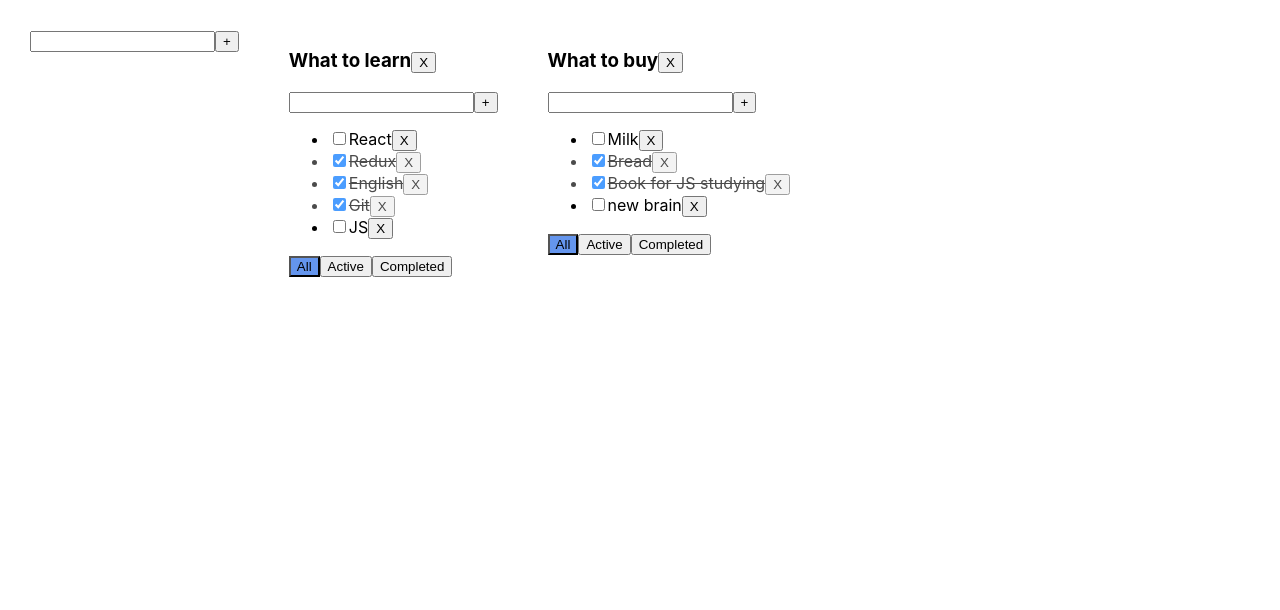
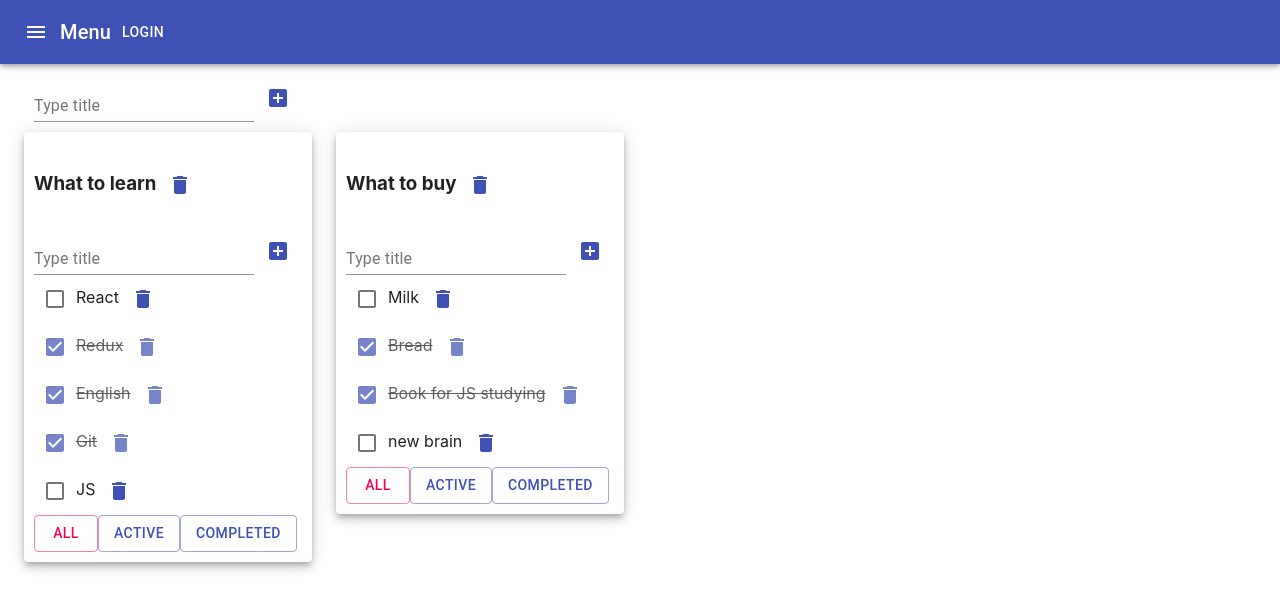
Before and after one commit to PavelSuchkov/todo_list_by_React_TS, a React (Create React App) app: page / in a window 1280 px wide. Shown: the top 610 px of the page. Built offline with nearby package versions, Linux system fonts and the light colour scheme.

Commit message:
3. material UI was added

```diff
--- a/package.json
+++ b/package.json
@@ -3,6 +3,8 @@
   "version": "0.1.0",
   "private": true,
   "dependencies": {
+    "@material-ui/core": "^4.11.3",
+    "@material-ui/icons": "^4.11.2",
     "@testing-library/jest-dom": "^4.2.4",
     "@testing-library/react": "^9.3.2",
     "@testing-library/user-event": "^7.1.2",
--- a/src/App.css
+++ b/src/App.css
@@ -1,26 +1,6 @@
-.App {
-  padding: 30px;
-  display: flex;
-}
 
-.App > div {
-  margin-right: 50px;
-}
 
 .is-done {
   opacity: 0.7;
   text-decoration: line-through;
 }
-
-.active {
-  background-color: cornflowerblue;
-}
-
-.error {
-  border: 2px solid red;
-  outline: transparent;
-}
-
-.error-message {
-  color: red;
-}
--- a/src/App.tsx
+++ b/src/App.tsx
@@ -3,6 +3,8 @@ import './App.css';
 import TodoList from "./TodoList";
 import {v1} from "uuid";
 import {AddItemForm} from "./components/AddItemForm";
+import {AppBar, Button, Container, Grid, IconButton, Paper, Toolbar, Typography} from "@material-ui/core";
+import {Menu} from "@material-ui/icons";
 
 export type TaskType = {
     title: string,
@@ -121,6 +123,8 @@ function App() {
             tasksForTodoList = tasksForTodoList.filter(t => t.isDone)
         }
         return (
+            <Grid item key={tl.id}>
+                <Paper elevation={6} style={{padding: '10px'}}>
                     <TodoList
                         todoListID={tl.id}
                         title={tl.title}
@@ -134,12 +138,32 @@ function App() {
                         changeTodoListFilter={changeTodoListFilter}
                         changeTodoListTitle={changeTodoListTitle}
                     />
+                </Paper>
+            </Grid>
         )
     })
     return (
         <div className="App">
-            <AddItemForm addItem={addTodoList} />
+
+            <AppBar position="static">
+                <Toolbar>
+                    <IconButton edge="start" color="inherit" aria-label="menu">
+                        <Menu/>
+                    </IconButton>
+                    <Typography variant="h6">
+                        Menu
+                    </Typography>
+                    <Button color="inherit">Login</Button>
+                </Toolbar>
+            </AppBar>
+            <Container fixed>
+                <Grid container style={{padding: '10px'}}>
+                    <AddItemForm addItem={addTodoList}/>
+                </Grid>
+                <Grid container spacing={3}>
                     {todoListComponent}
+                </Grid>
+            </Container>
         </div>
     );
 }
--- a/src/TodoList.tsx
+++ b/src/TodoList.tsx
@@ -2,6 +2,8 @@ import React, {ChangeEvent} from 'react';
 import {FilterValuesType, TaskType} from "./App";
 import {AddItemForm} from "./components/AddItemForm";
 import {EditableSpan} from "./components/EditableSpan";
+import {Button, Checkbox, IconButton} from "@material-ui/core";
+import {Delete} from "@material-ui/icons";
 
 
 type TodoListPropsType = {
@@ -43,42 +45,40 @@ function TodoList(props: TodoListPropsType) {
         }
 
         return (
-            <li className={t.isDone ? "is-done" : ''}>
-                <input type="checkbox"
-                       checked={t.isDone}
-                       onChange={changeTaskStatus}/>
+            <div className={t.isDone ? "is-done" : ''}>
+                <Checkbox checked={t.isDone}
+                          color={'primary'}
+                          onChange={changeTaskStatus}/>
                 <EditableSpan title={t.title} changeTitle={changeTaskTitle}/>
-                <button onClick={removeTask}>X
-                </button>
-            </li>
+                <IconButton aria-label="delete" onClick={removeTask} color={'primary'}>
+                    <Delete/>
+                </IconButton>
+
+            </div>
         )
     })
     return (
         <div>
             <h3>
                 <EditableSpan title={props.title} changeTitle={changeTodoListTitle}/>
-                <button onClick={removeTodoList}>X</button>
+                <IconButton aria-label="delete" onClick={removeTodoList} color={'primary'}>
+                    <Delete/>
+                </IconButton>
             </h3>
             <AddItemForm addItem={addTask}/>
-            <ul>
+            <div style={ { listStyle: 'none', paddingLeft: '0'} }>
                 {tasks}
-            </ul>
+            </div>
             <div>
-                <button className={props.filter === 'all' ? 'active' : ''}
-                        onClick={() => {
-                            setAllFilter()
-                        }}>All
-                </button>
-                <button className={props.filter === 'active' ? 'active' : ''}
-                        onClick={() => {
-                            setActiveFilter()
-                        }}>Active
-                </button>
-                <button className={props.filter === 'completed' ? 'active' : ''}
-                        onClick={() => {
-                            setCompletedFilter()
-                        }}>Completed
-                </button>
+                <Button variant={'outlined'} color={props.filter === 'all' ? 'secondary' : 'primary'}
+                        onClick={setAllFilter}>All
+                </Button>
+                <Button variant={'outlined'}  color={props.filter === 'active' ? 'secondary' : 'primary'}
+                        onClick={setActiveFilter}>Active
+                </Button>
+                <Button variant={'outlined'}  color={props.filter === 'completed' ? 'secondary' : 'primary'}
+                        onClick={setCompletedFilter}>Completed
+                </Button>
             </div>
         </div>
     )
--- a/src/components/AddItemForm.tsx
+++ b/src/components/AddItemForm.tsx
@@ -1,4 +1,6 @@
-import React, {useState, KeyboardEvent, ChangeEvent} from 'react';
+import React, {ChangeEvent, KeyboardEvent, useState} from 'react';
+import {IconButton, TextField} from "@material-ui/core";
+import {AddBox} from "@material-ui/icons";
 
 type AddItemFormPropsType = {
     addItem: (title: string) => void
@@ -32,14 +34,14 @@ export function AddItemForm(props: AddItemFormPropsType) {
 
     return (
         <div>
-            <input
-                value={title}
-                onChange={onChangeHandler}
-                onKeyPress={onKeyPressAddItem}
-                className={error ? 'error' : ''}
-            />
-            <button onClick={addItem}>+</button>
-            {error && <div className={'error-message'}>Title is required</div>}
+            <TextField id="standard-basic" label="Type title"
+                       value={title}
+                       onChange={onChangeHandler}
+                       onKeyPress={onKeyPressAddItem}
+                       error={!!error}
+                       helperText={error}/>
+
+            <IconButton onClick={addItem} color={'primary'}><AddBox /></IconButton>
         </div>
     )
 }
--- a/src/components/EditableSpan.tsx
+++ b/src/components/EditableSpan.tsx
@@ -1,4 +1,5 @@
-import React, {ChangeEvent, useState} from 'react';
+import React, {ChangeEvent, KeyboardEvent, useState} from 'react';
+import {TextField} from "@material-ui/core";
 
 type EditableSpanPropsType = {
     title: string
@@ -19,21 +20,21 @@ export function EditableSpan(props: EditableSpanPropsType) {
 
     const onChangeHandler = (e: ChangeEvent<HTMLInputElement>) => setTitle(e.currentTarget.value)
 
-    const onEnter = (e: KeyboardEvent) =>{
+    const onEnter = (e: KeyboardEvent<HTMLInputElement>) =>{
         if(e.key === 'Enter'){
-            setEditMode(false);
-            props.changeTitle(title)
+            offEditMode();
+           /* setEditMode(false)
+            props.changeTitle(title)*/
         }
     }
-
     return (
         editMode
-            ? <input value={title}
-                     autoFocus
-                     onBlur={offEditMode}
-                     onChange={onChangeHandler}
-                     // onKeyPress={onEnter}
-            />
+            ? <TextField id="standard-basic" value={title}
+                         autoFocus
+                         onBlur={offEditMode}
+                         onChange={onChangeHandler}
+                         onKeyPress={onEnter}
+                         />
 
             : <span onDoubleClick={onEditMode}>{props.title}</span>
     )
```
Also changed, not shown: 1 other file (tests, documents, lock files or other folders). Lines whose indentation alone changed are shown as unchanged.
